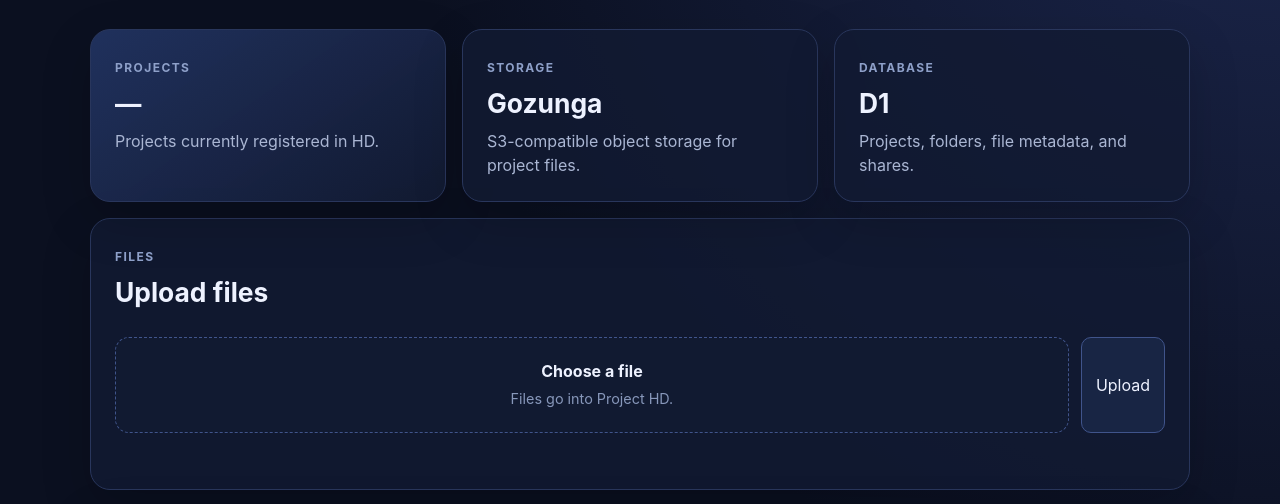
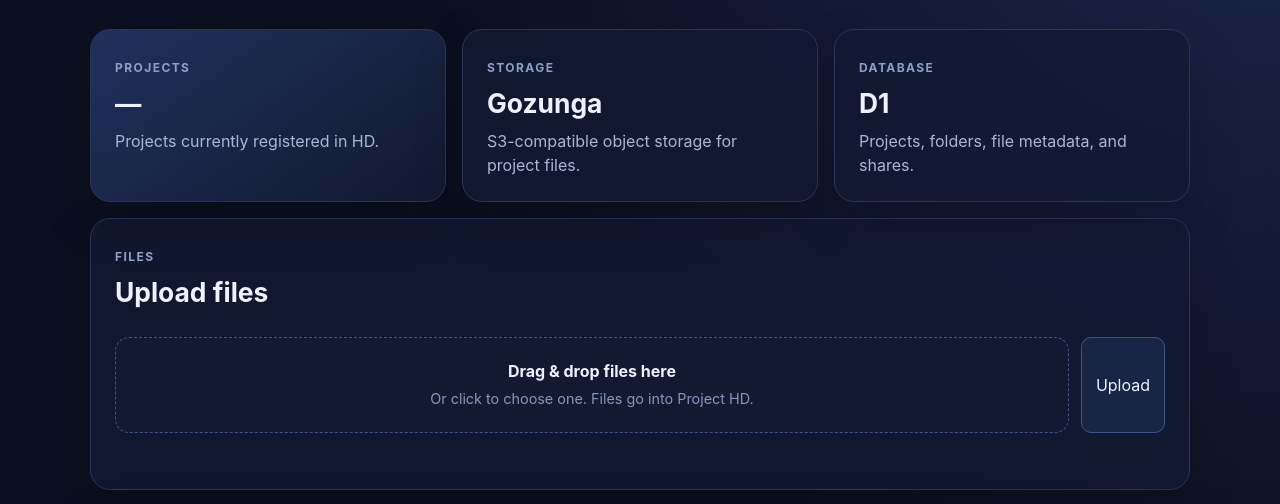
Before and after one commit to hiramhoward436-bot/howards-digital, a website: page public/index.html in a window 1280 px wide. Shown: the part 244-748 px from the top of the page. Drawn offline with Linux system fonts and the light colour scheme; no server answers.

Commit message:
Add drag-and-drop upload instructions

```diff
--- a/public/index.html
+++ b/public/index.html
@@ -46,8 +46,8 @@
       <form id="upload-form" class="upload-form">
         <label class="dropzone" for="file-input">
           <input id="file-input" name="file" type="file" required>
-          <strong>Choose a file</strong>
-          <span>Files go into Project HD.</span>
+          <strong>Drag & drop files here</strong>
+          <span>Or click to choose one. Files go into Project HD.</span>
         </label>
         <button type="submit" id="upload-button">Upload</button>
       </form>
```
